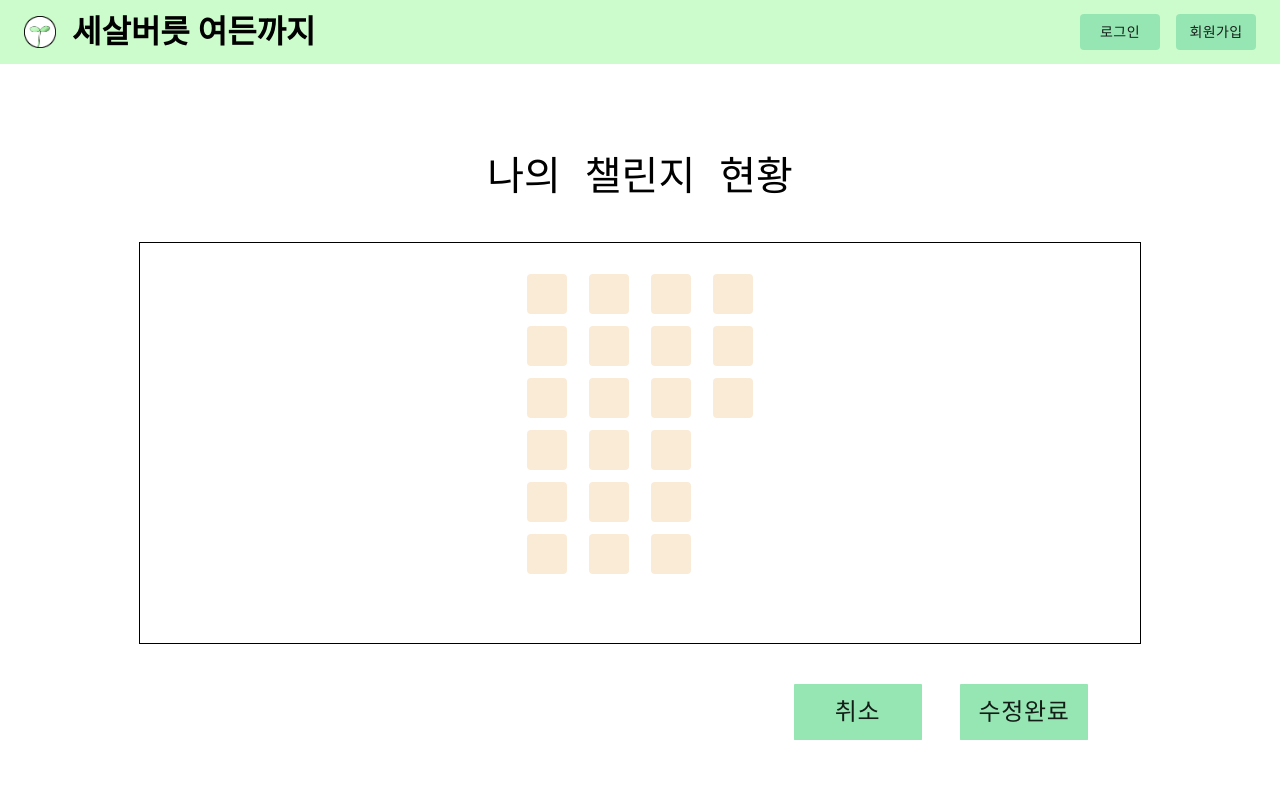
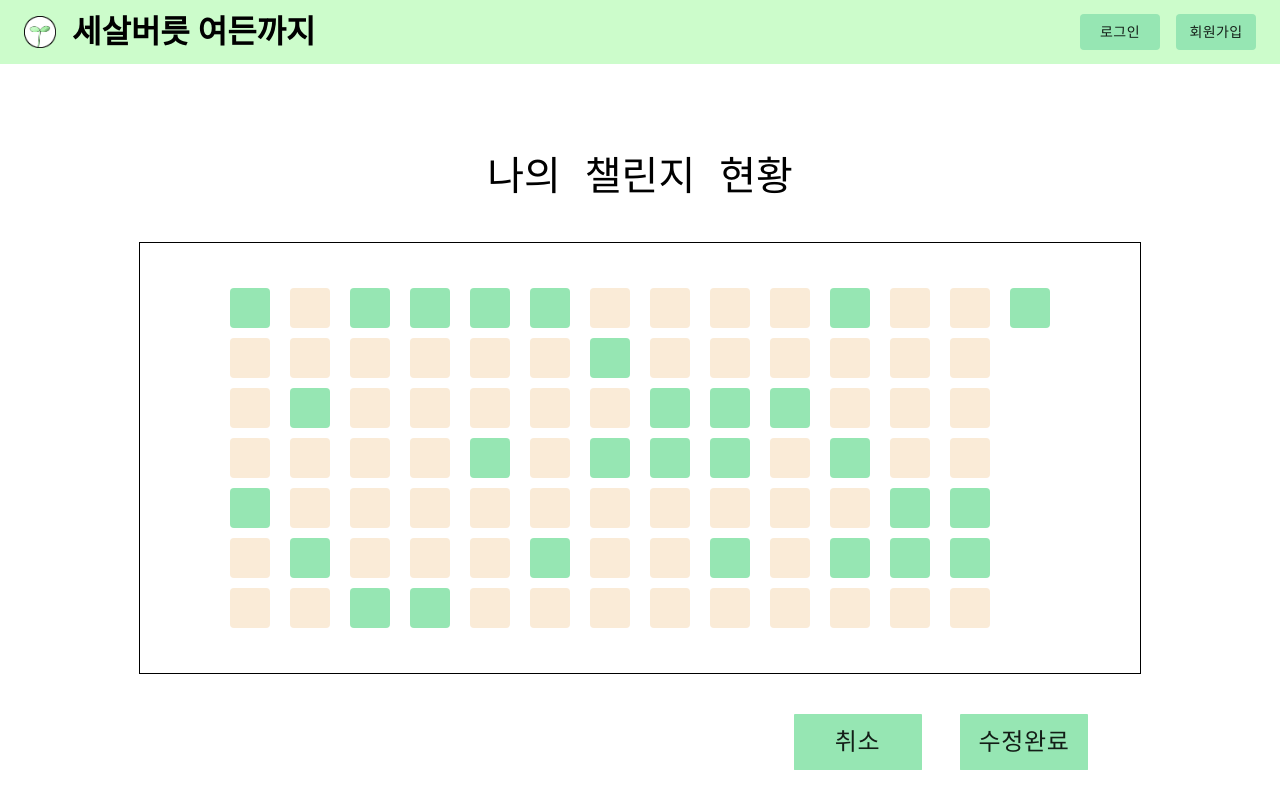
Before and after one commit to TeamGrabit/challenge, a React (Create React App) app in the folder frontend/: page /challenge/info/1/fix in a window 1280 px wide. Built offline with nearby package versions, Linux system fonts and the light colour scheme; no server answers.

Commit message:
challenge 승인 요청 페이지 작성
* 껍데기 구현 완료.
* 기능 연결은 남아있음.

```diff
--- a/frontend/src/css/pages/_challengeInfoFix.scss
+++ b/frontend/src/css/pages/_challengeInfoFix.scss
@@ -20,13 +20,10 @@
 		display: flex;
 		border: 1px solid black;
 		width: 1000px;
-		height: 400px;
+		height: 430px;
 		justify-content: center;
 		align-items: center;
 		margin-bottom: 5vh;
-
-		.left-con{
-			width: 100%;
 
 		.myGrass{
 			display: flex !important;
@@ -44,13 +41,37 @@
 					width: 40px;
 					height: 40px;
 					margin: 5px;
+					margin-left: 10px;
+					margin-right: 10px;
 					border-radius: 10%;
+					display: flex;
+					justify-content: center;
+					align-items: center;
 				}
 				.fill-grass{
 					background-color: $green3;
+					.text{
+						font-size: 0px;
+					}
+				}
+				.fill-grass:hover{
+					opacity: 0.5;
+					.text{
+						font-size: 15px;
+						color: black;
+					}
 				}
 				.unfill-grass{
 					background-color: antiquewhite;
+					.text{
+						font-size: 0px;
+					}
+				}
+				.unfill-grass:hover{
+					opacity: 0.5;
+					.text{
+						font-size: 15px;
+						color: black;
 					}
 				}
 			}
--- a/frontend/src/pages/ChallengeInfoFix.js
+++ b/frontend/src/pages/ChallengeInfoFix.js
@@ -14,34 +14,35 @@ function ChallengeInfoFix(props) {
 	const handleClose = () => {
 		setopen(false);
 	};
+	const grassHandler = () => {
+		window.location.href = `/challenge/info/${_challengeId}`;
+	};
 	const grassInitialData = [
-		true, false, false, false, true, false, false,
-		false, false, true, false, false, true, false,
-		true, false, false, false, false, false, true
-	];
-	const otherGrass = [
 		[
-			false, false, false, false, false, false, false,
-			false, false, false, false, false, false, false,
-			false, false, false, false, false, false, false
+			true, false, false, false, true, false, false,
+			false, false, true, false, false, true, false,
+			true, false, false, false, false, false, true,
+			true, false, false, false, false, false, true,
+			true, false, false
 		],
 		[
-			true, true, true, true, true, true, true,
-			true, true, true, true, true, true, true,
-			true, true, true, true, true, true, true
+			true, false, false, false, true, false, false,
+			false, false, true, false, false, true, false,
+			true, false, false, false, false, false, true,
+			true, false, false, false, false, false, true,
+			true, false
+		],
+		[
+			true, false, false, false, true, false, false,
+			false, false, true, false, false, true, false,
+			true, false, false, false, false, false, true,
+			true, false, false, false, false, false, true,
+			true, false, true
 		]
 	];
-	const settings = {
-		dots: false,
-		infinite: true,
-		speed: 500,
-		slidesToShow: 1,
-		slidesToScroll: 1,
-		className: 'grass-slider'
-	};
-	const Ahe = () => {
-		alert('1');
-	};
+	const grassData = grassInitialData.map((array) => array.map((data, index) => [data, index + 1]));
+	const day = new Date();
+	const month = day.getMonth() + 1;
 	return (
 		<div className="challengeInfoFix">
 			<div className="body">
@@ -49,27 +50,47 @@ function ChallengeInfoFix(props) {
 					나의 챌린지 현황
 				</div>
 				<div className="box">
-					<Grid className="left-con">
-						<Slider {...settings}>
-							{
-								otherGrass.map((data) => (
-									<Grid className="myGrass">
-										{data.map((g) => (
-											<button className="setBtn" type="button" onClick={Ahe}>
-												<Grid className={['grass', g ? 'fill-grass' : 'unfill-grass']} />
-											</button>
-										))}
-									</Grid>
-								))
-							}
-						</Slider>
+					<Grid className="myGrass">
+						{grassData[0].map((data) => (
+							<div className="setBtn">
+								<Grid className={['grass', data[0] ? 'fill-grass' : 'unfill-grass']} onClick={handleOpen} role="button" tabIndex={0}>
+									<div className="text">
+										{(month + 10) % 12}
+										/
+										{data[1]}
+									</div>
+								</Grid>
+							</div>
+						))}
+						{grassData[1].map((data) => (
+							<div className="setBtn">
+								<Grid className={['grass', data[0] ? 'fill-grass' : 'unfill-grass']} onClick={handleOpen} role="button" tabIndex={0}>
+									<div className="text">
+										{(month + 11) % 12}
+										/
+										{data[1]}
+									</div>
+								</Grid>
+							</div>
+						))}
+						{grassData[2].map((data) => (
+							<div className="setBtn">
+								<Grid className={['grass', data[0] ? 'fill-grass' : 'unfill-grass']} onClick={handleOpen} role="button" tabIndex={0}>
+									<div className="text">
+										{(month + 12) % 12}
+										/
+										{data[1]}
+									</div>
+								</Grid>
+							</div>
+						))}
 					</Grid>
 				</div>
 				<div className="btnSet">
-					<Button className="Btn" type="button">
+					<Button className="Btn" type="button" onClick={grassHandler}>
 						취소
 					</Button>
-					<Button className="Btn" type="button">
+					<Button className="Btn" type="button" onClick={grassHandler}>
 						수정완료
 					</Button>
 				</div>
```
Lines whose indentation alone changed are shown as unchanged.
